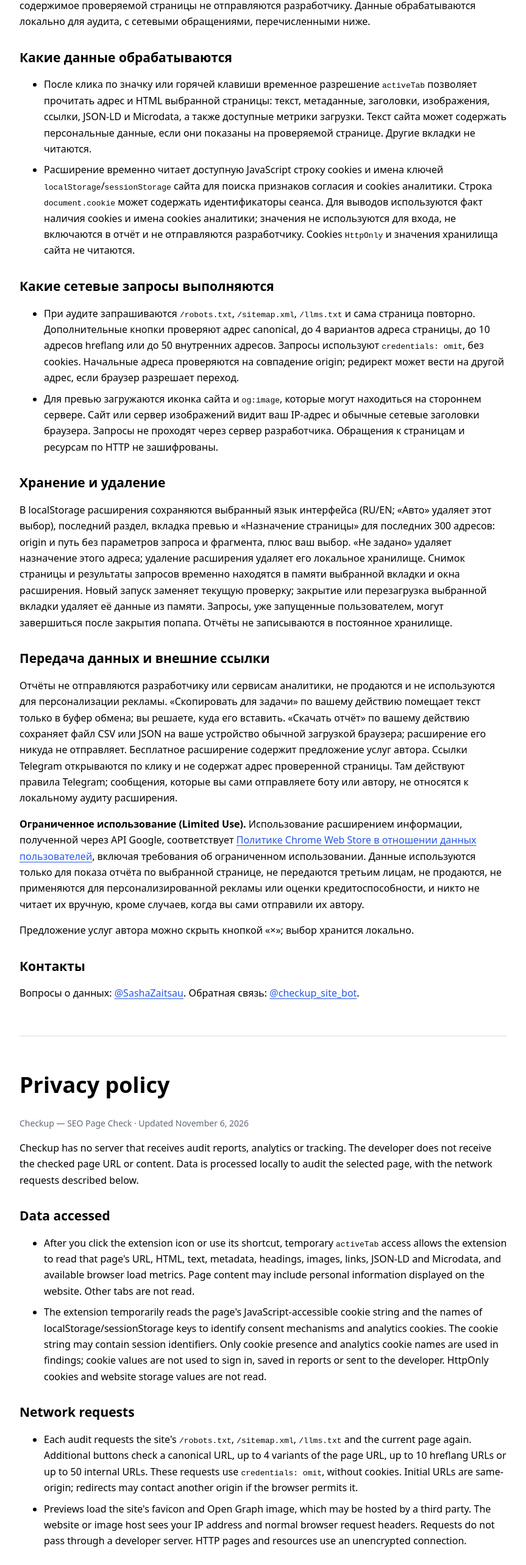
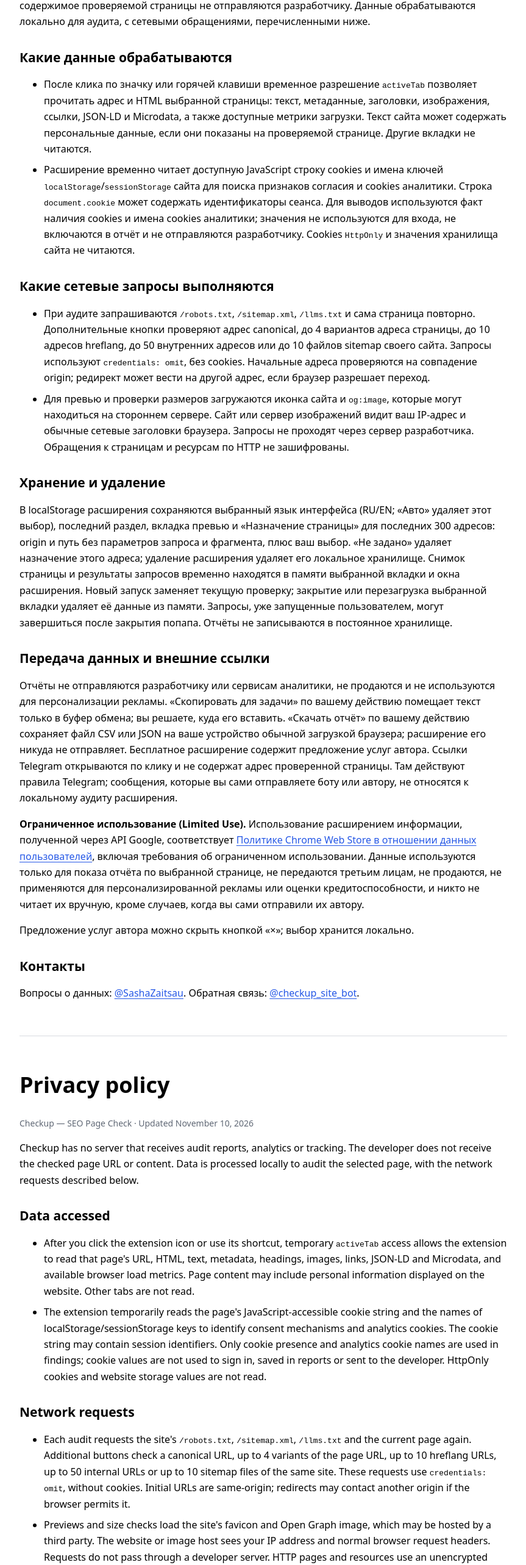
Before and after one commit to SashaZaicev/checkup-site-privacy, a plain HTML site: page index.html in a window 1280 px wide. Shown: the part 231-2797 px from the top of the page at 61% size, without its empty margins (208-1071 px from the left). Drawn offline with Linux system fonts and the light colour scheme.

Commit message:
Privacy policy: sitemap check and image size checks (extension 0.13.7)

```diff
--- a/index.html
+++ b/index.html
@@ -23,7 +23,7 @@
 <main>
 <section id="ru" lang="ru">
 <h1>Политика конфиденциальности</h1>
-<p class="date">«Чекап сайта — SEO-проверка страницы» · Обновлено 6 ноября 2026 года</p>
+<p class="date">«Чекап сайта — SEO-проверка страницы» · Обновлено 10 ноября 2026 года</p>
 <p>У расширения нет собственного сервера для приёма отчётов, аналитики и трекеров.
 Адрес и содержимое проверяемой страницы не отправляются разработчику. Данные
 обрабатываются локально для аудита, с сетевыми обращениями, перечисленными ниже.</p>
@@ -46,12 +46,12 @@
 <ul>
   <li>При аудите запрашиваются <code>/robots.txt</code>, <code>/sitemap.xml</code>,
   <code>/llms.txt</code> и сама страница повторно. Дополнительные кнопки проверяют
-  адрес canonical, до 4 вариантов адреса страницы, до 10 адресов hreflang или до 50
-  внутренних адресов.
+  адрес canonical, до 4 вариантов адреса страницы, до 10 адресов hreflang, до 50
+  внутренних адресов или до 10 файлов sitemap своего сайта.
   Запросы используют <code>credentials: omit</code>, без cookies. Начальные
   адреса проверяются на совпадение origin; редирект может вести на другой
   адрес, если браузер разрешает переход.</li>
-  <li>Для превью загружаются иконка сайта и <code>og:image</code>, которые могут
+  <li>Для превью и проверки размеров загружаются иконка сайта и <code>og:image</code>, которые могут
   находиться на стороннем сервере. Сайт или сервер изображений видит ваш
   IP-адрес и обычные сетевые заголовки браузера. Запросы не проходят через
   сервер разработчика. Обращения к страницам и ресурсам по HTTP не зашифрованы.</li>
@@ -90,7 +90,7 @@
 </section>
 <section id="en" lang="en">
 <h1>Privacy policy</h1>
-<p class="date">Checkup — SEO Page Check · Updated November 6, 2026</p>
+<p class="date">Checkup — SEO Page Check · Updated November 10, 2026</p>
 <p>Checkup has no server that receives audit reports, analytics or tracking.
 The developer does not receive the checked page URL or content. Data is processed
 locally to audit the selected page, with the network requests described below.</p>
@@ -112,11 +112,11 @@ locally to audit the selected page, with the network requests described below.</
 <ul>
   <li>Each audit requests the site's <code>/robots.txt</code>, <code>/sitemap.xml</code>,
   <code>/llms.txt</code> and the current page again. Additional buttons check a
-  canonical URL, up to 4 variants of the page URL, up to 10 hreflang URLs or up to
-  50 internal URLs. These requests
+  canonical URL, up to 4 variants of the page URL, up to 10 hreflang URLs, up to
+  50 internal URLs or up to 10 sitemap files of the same site. These requests
   use <code>credentials: omit</code>, without cookies. Initial URLs are same-origin;
   redirects may contact another origin if the browser permits it.</li>
-  <li>Previews load the site's favicon and Open Graph image, which may be hosted
+  <li>Previews and size checks load the site's favicon and Open Graph image, which may be hosted
   by a third party. The website or image host sees your IP address and normal
   browser request headers. Requests do not pass through a developer server.
   HTTP pages and resources use an unencrypted connection.</li>
```
